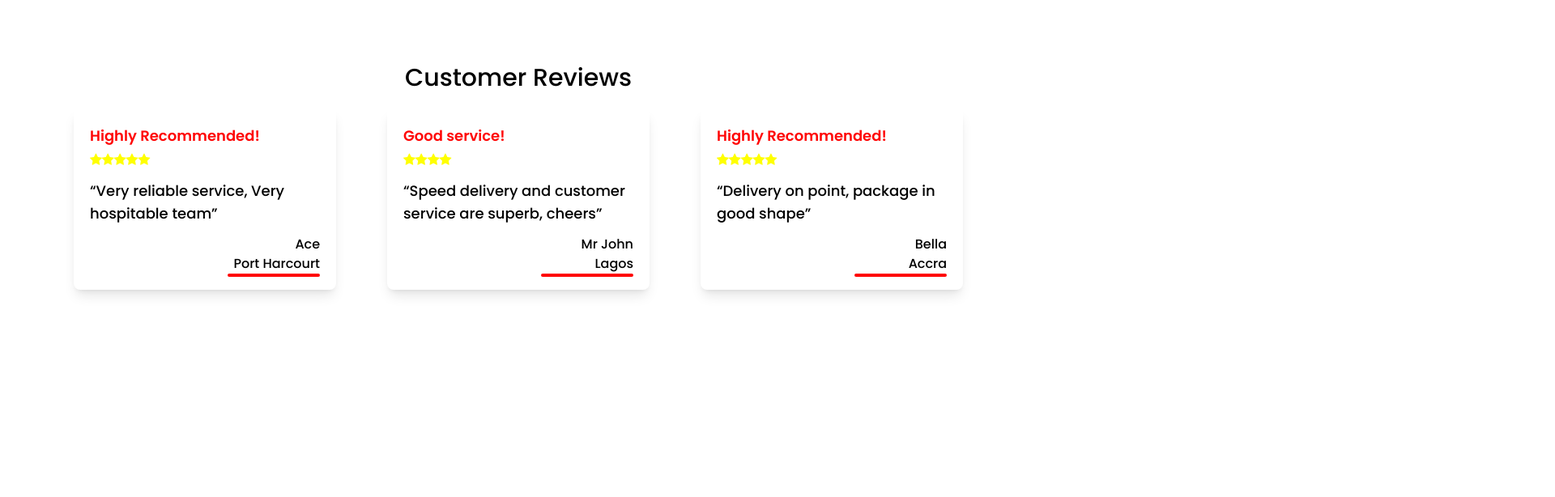
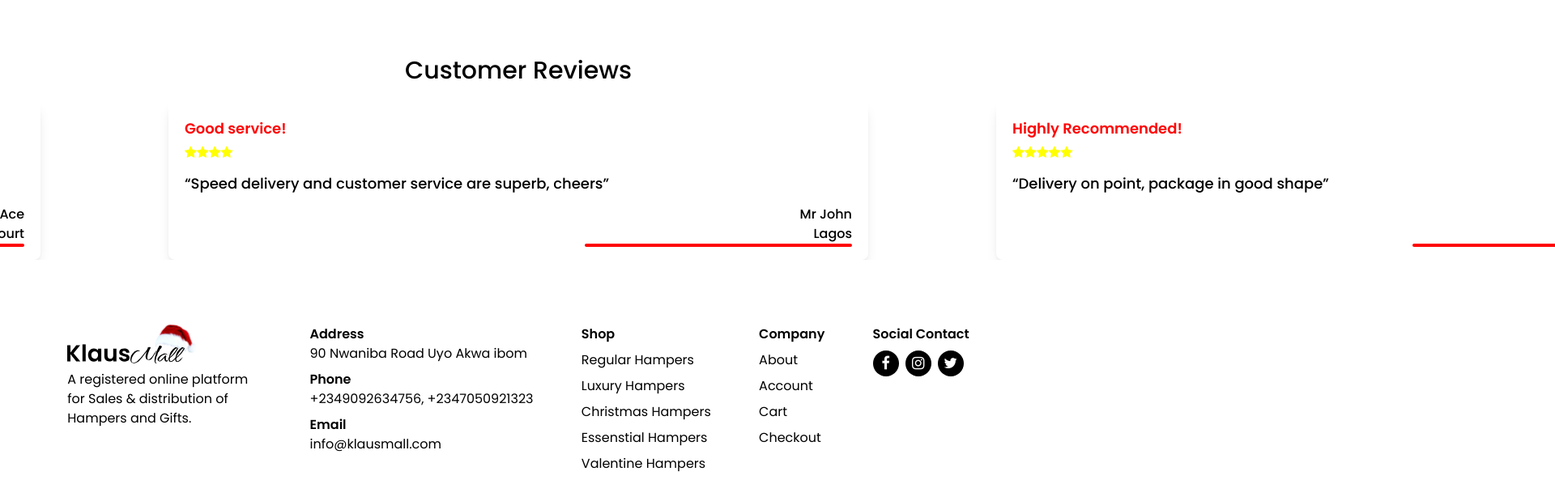
Before and after one commit to Viclaww/klausmalljs, a Vue app: page / in a window 1280 px wide. Shown: the part 1442-2056 px from the top of the page at 81% size, 1920 px wide, since content can reach past the window. Before the commit the page ends 1840 px from the top, so only its background shows below. Built offline with nearby package versions, Linux system fonts and the light colour scheme.

Commit message:
Added footer

```diff
--- a/package.json
+++ b/package.json
@@ -11,6 +11,7 @@
   "dependencies": {
     "vue": "^3.4.19",
     "vue-router": "^4.3.0",
+    "vue3-carousel": "^0.3.1",
     "vuetify": "^3.5.6"
   },
   "devDependencies": {
--- a/src/App.vue
+++ b/src/App.vue
@@ -1,9 +1,11 @@
 <script setup lang="ts">
-import { RouterLink, RouterView } from 'vue-router'
-import HeaderTop from './components/HeaderTop.vue'
+import { RouterLink, RouterView } from "vue-router";
+import HeaderTop from "./components/HeaderTop.vue";
+import FooterComp from "./components/FooterComp.vue";
 </script>
 
 <template>
   <HeaderTop />
   <RouterView />
+  <FooterComp />
 </template>
--- a/src/components/CustomerReviews.vue
+++ b/src/components/CustomerReviews.vue
@@ -1,7 +1,8 @@
 <template>
   <div class="flex flex-col w-full items-center p-10 gap-5">
     <h3 class="text-3xl font-medium">Customer Reviews</h3>
-    <div v-carousel class="flex gap-3 relative justify-evenly">
+    <div class="w-[250vw] overflow-hidden">
+      <div class="flex gap-3 relative justify-evenly">
         <div
           v-for="(review, index) in reviews"
           :key="index"
@@ -27,6 +28,7 @@
           >
             <h6>{{ review.name }}</h6>
             <p>{{ review.location }}</p>
+          </div>
         </div>
       </div>
     </div>
--- a/src/components/FeaturedComp.vue
+++ b/src/components/FeaturedComp.vue
@@ -3,6 +3,7 @@ import hamper1 from "../assets/Hamper1.png";
 import hamper2 from "../assets/hamper2.png";
 import hamper3 from "../assets/hamper3.png";
 import hamper4 from "../assets/hamper4.png";
+
 const featured = [
   {
     name: "Tropical Fruit Mix Hamper",
@@ -28,18 +29,22 @@ const featured = [
 </script>
 
 <template>
-  <div class="w-full flex flex-col gap-10 mb-5 items-center p-5">
+  <div
+    class="w-full flex self-center justify-self-center flex-col gap-10 mb-5 items-center p-5"
+  >
     <h4
       class="text-3xl font-medium before:absolute relative before:h-1 w-auto before:rounded-sm before:bottom-0 before:w-[60%] before:bg-red-primary before:content-['']"
     >
       Featured
     </h4>
 
-    <div class="flex gap-5 w-full justify-evenly mx-6">
+    <div
+      class="flex gap-5 w-full flex-col md:flex-row flex-wrap px-5 justify-evenly md:justify-center items-center mx-6"
+    >
       <div
         v-for="({ name, price, imgSrc }, index) in featured"
         :key="index"
-        class="w-[21%] border-red-primary border-[1px] justify-evenly p-4 rounded-lg cursor-pointer flex flex-col gap-2"
+        class="md:w-[21%] w-full border-red-primary border-[1px] justify-evenly p-4 rounded-lg cursor-pointer flex flex-col gap-2"
       >
         <img :src="imgSrc" :alt="`hamper_${index}`" />
         <h3 class="font-medium text-xl">{{ name }}</h3>
--- /dev/null
+++ b/src/components/FooterComp.vue
@@ -0,0 +1,65 @@
+<template>
+  <div
+    class="flex flex-col md:flex-row flex-wrap gap-4 w-full p-10 justify-evenly footer"
+  >
+    <div class="md:w-1/5 w-full">
+      <img class="w-2/3" src="../assets/KlausMall.svg" alt="" />
+      <p>
+        A registered online platform for Sales & distribution of Hampers and
+        Gifts.
+      </p>
+    </div>
+    <div>
+      <span>
+        <h3>Address</h3>
+        <p>90 Nwaniba Road Uyo Akwa ibom</p>
+      </span>
+      <span>
+        <h3>Phone</h3>
+        <p>+2349092634756, +2347050921323</p>
+      </span>
+      <span>
+        <h3>Email</h3>
+        <p>info@klausmall.com</p>
+      </span>
+    </div>
+    <div>
+      <h3>Shop</h3>
+      <p>Regular Hampers</p>
+      <p>Luxury Hampers</p>
+      <p>Christmas Hampers</p>
+      <p>Essenstial Hampers</p>
+      <p>Valentine Hampers</p>
+    </div>
+    <div>
+      <h3>Company</h3>
+      <p>About</p>
+      <p>Account</p>
+      <p>Cart</p>
+      <p>Checkout</p>
+    </div>
+    <div>
+      <h3>Social Contact</h3>
+      <div>
+        <span class="fa fa-facebook"></span>
+        <span class="fa fa-instagram"></span>
+        <span class="fa fa-twitter"></span>
+      </div>
+    </div>
+  </div>
+</template>
+
+<style scoped>
+h3 {
+  @apply flex font-semibold;
+}
+.footer div {
+  @apply flex flex-col gap-2;
+}
+.footer div:last-child div {
+  @apply flex flex-row text-lg;
+}
+.footer div:last-child div span {
+  @apply w-8 h-8 bg-black text-white flex justify-center items-center rounded-full;
+}
+</style>
```
Also changed, not shown: 1 other file (tests, documents, lock files or other folders). Lines whose indentation alone changed are shown as unchanged.
